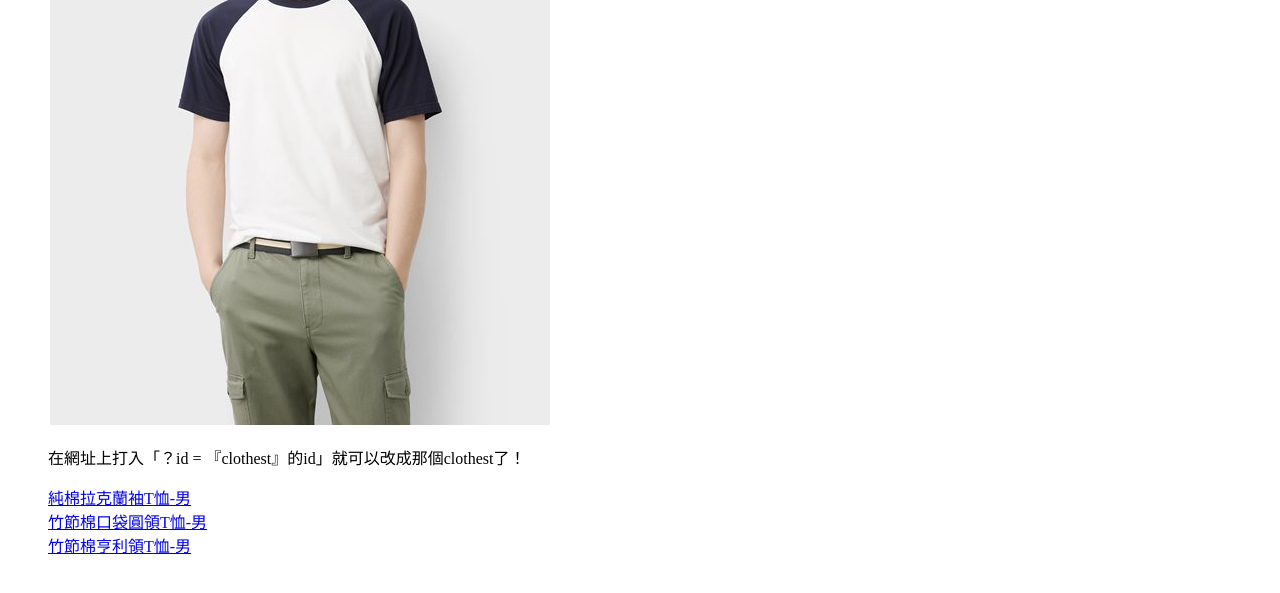
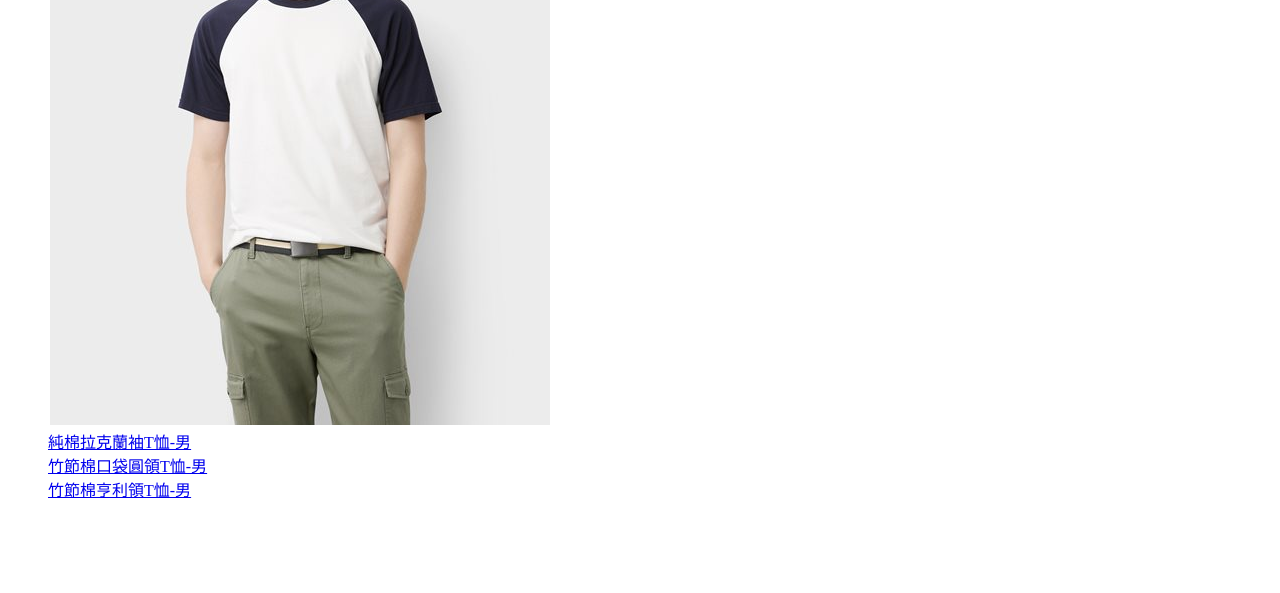
Before and after one commit to danielwija/big-cow, a plain HTML site: page index.html in a window 1280 px wide. Shown: the part 145-738 px from the top of the page. Drawn offline with Linux system fonts and the light colour scheme.

Commit message:
Update index.html

```diff
--- a/index.html
+++ b/index.html
@@ -23,9 +23,6 @@
     <div id = "sizeButton">
 
     </div>
-    <p id = "message">
-        在網址上打入「？id = 『clothest』的id」就可以改成那個clothest了！<br>
-    </p>
     <div id = "aHref"></div>
     <script src="index.js"></script>
 </body>
```
